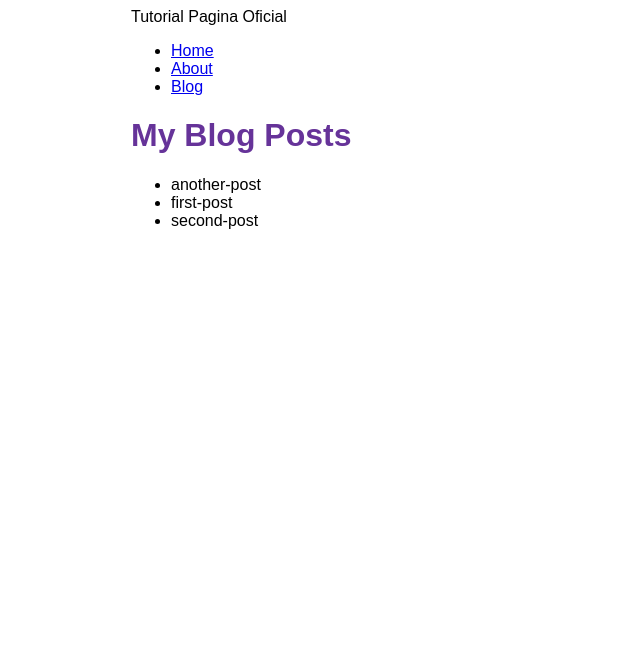
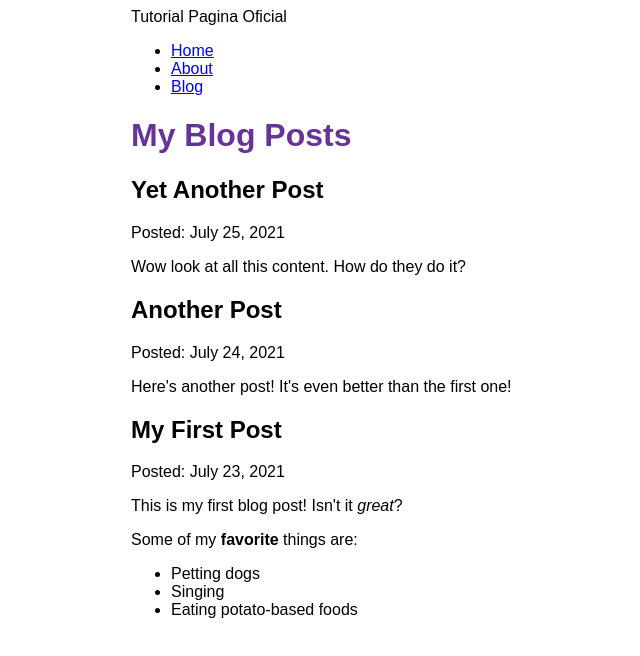
Before and after one commit to thevictorxx/gatsby-tutorial-pagina-oficial, a Gatsby site: page /blog in a window 1280 px wide. Shown: the whole page, without its empty margins (259-899 px from the left). Built offline with nearby package versions, Linux system fonts and the light colour scheme; Gatsby itself is replaced by a stand-in of ours.

Commit message:
Finished Gatsby Tutorial Part 5

```diff
--- a/blog/another-post.mdx
+++ b/blog/another-post.mdx
@@ -0,0 +1,6 @@
+---
+title: "Yet Another Post"
+date: "2021-07-25"
+---
+
+Wow look at all this content. How do they do it?
--- a/blog/first-post.mdx
+++ b/blog/first-post.mdx
@@ -0,0 +1,12 @@
+---
+title: "My First Post"
+date: "2021-07-23"
+---
+
+This is my first blog post! Isn't it *great*?
+
+Some of my **favorite** things are:
+
+* Petting dogs
+* Singing
+* Eating potato-based foods
--- a/blog/second-post.mdx
+++ b/blog/second-post.mdx
@@ -0,0 +1,6 @@
+---
+title: "Another Post"
+date: "2021-07-24"
+---
+
+Here's another post! It's even better than the first one!
--- a/gatsby-config.js
+++ b/gatsby-config.js
@@ -14,5 +14,6 @@
         path: `${__dirname}/blog`,
       }
     },
+    `gatsby-plugin-mdx`,
   ],
 };
--- a/package.json
+++ b/package.json
@@ -15,9 +15,12 @@
     "clean": "gatsby clean"
   },
   "dependencies": {
+    "@mdx-js/mdx": "^1.6.22",
+    "@mdx-js/react": "^1.6.22",
     "gatsby": "^3.11.0",
     "gatsby-plugin-gatsby-cloud": "^2.11.0",
     "gatsby-plugin-image": "^1.11.0",
+    "gatsby-plugin-mdx": "^2.11.0",
     "gatsby-plugin-sharp": "^3.11.0",
     "gatsby-source-filesystem": "^3.11.0",
     "react": "^17.0.1",
--- a/src/components/layout.js
+++ b/src/components/layout.js
@@ -20,8 +20,6 @@
       }
     }
   `);
-
-  console.log(data);
 
   return (
     <div className={container}>
--- a/src/pages/blog.js
+++ b/src/pages/blog.js
@@ -1,31 +1,39 @@
-import * as React from 'react'
-import {graphql} from 'gatsby';
-import Layout from '../components/layout'
+import * as React from "react";
+import { graphql } from "gatsby";
+import { MDXRenderer } from 'gatsby-plugin-mdx'
+import Layout from "../components/layout";
 
-const BlogPage = ({data}) => {
+const BlogPage = ({ data }) => {
   return (
     <Layout pageTitle="My Blog Posts">
-      <ul>
       {
-        data.allFile.nodes.map(node => (
-          <li key={node.name}>
-            {node.name}
-          </li>
+        data.allMdx.nodes.map((node) => (
+          <article key={node.id}>
+            <h2>{node.frontmatter.title}</h2>
+            <p>Posted: {node.frontmatter.date}</p>
+            <MDXRenderer>
+              {node.body}
+            </MDXRenderer>
+          </article>
         ))
       }
-      </ul>
     </Layout>
-  )
-}
+  );
+};
 
 export const query = graphql`
   query {
-    allFile {
+    allMdx(sort: {fields: frontmatter___date, order: DESC}) {
       nodes {
-        name
+        frontmatter {
+          date(formatString: "MMMM D, YYYY")
+          title
+        }
+        id
+        body
       }
     }
   }
 `
 
-export default BlogPage
+export default BlogPage;
```
Also changed, not shown: 1 other file.
